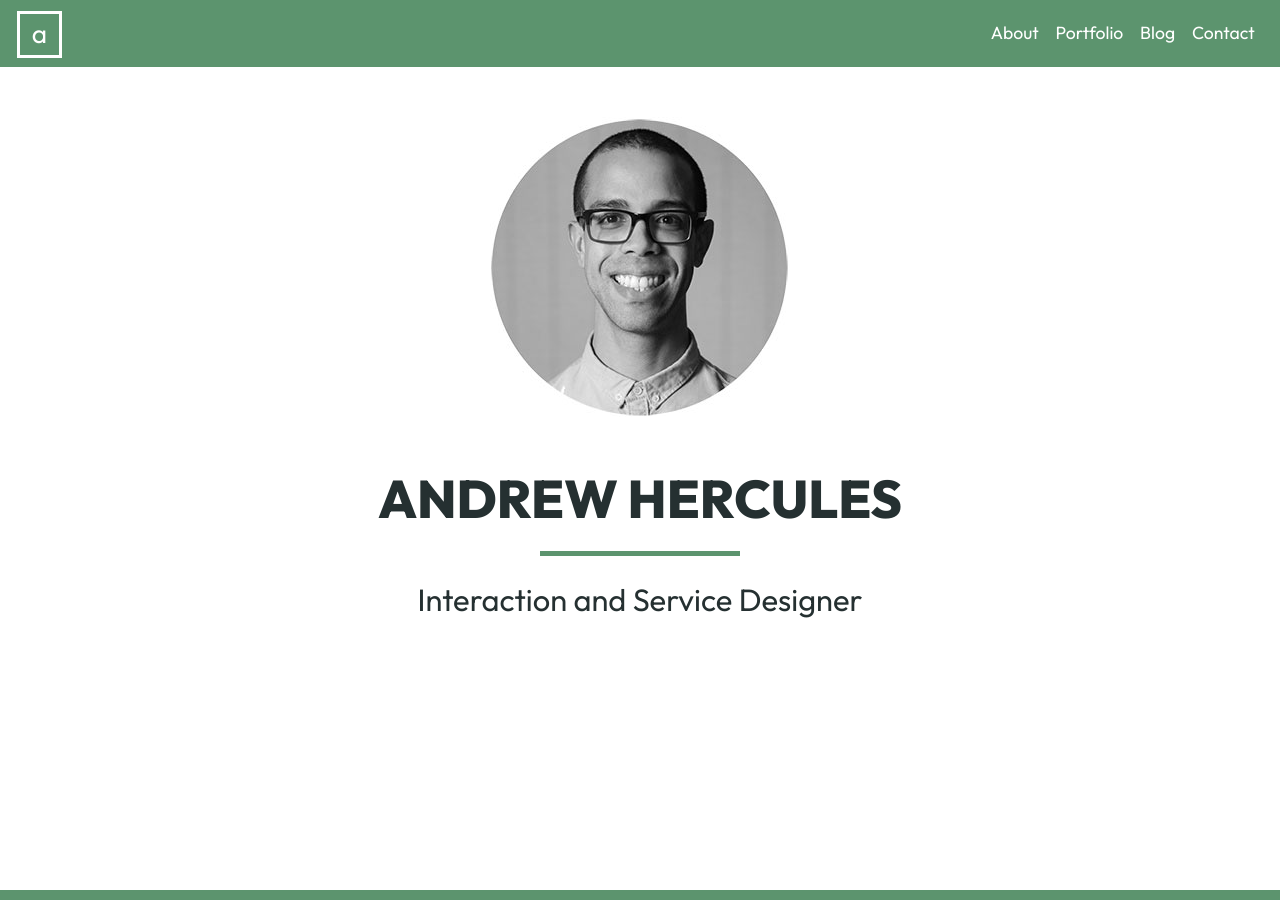
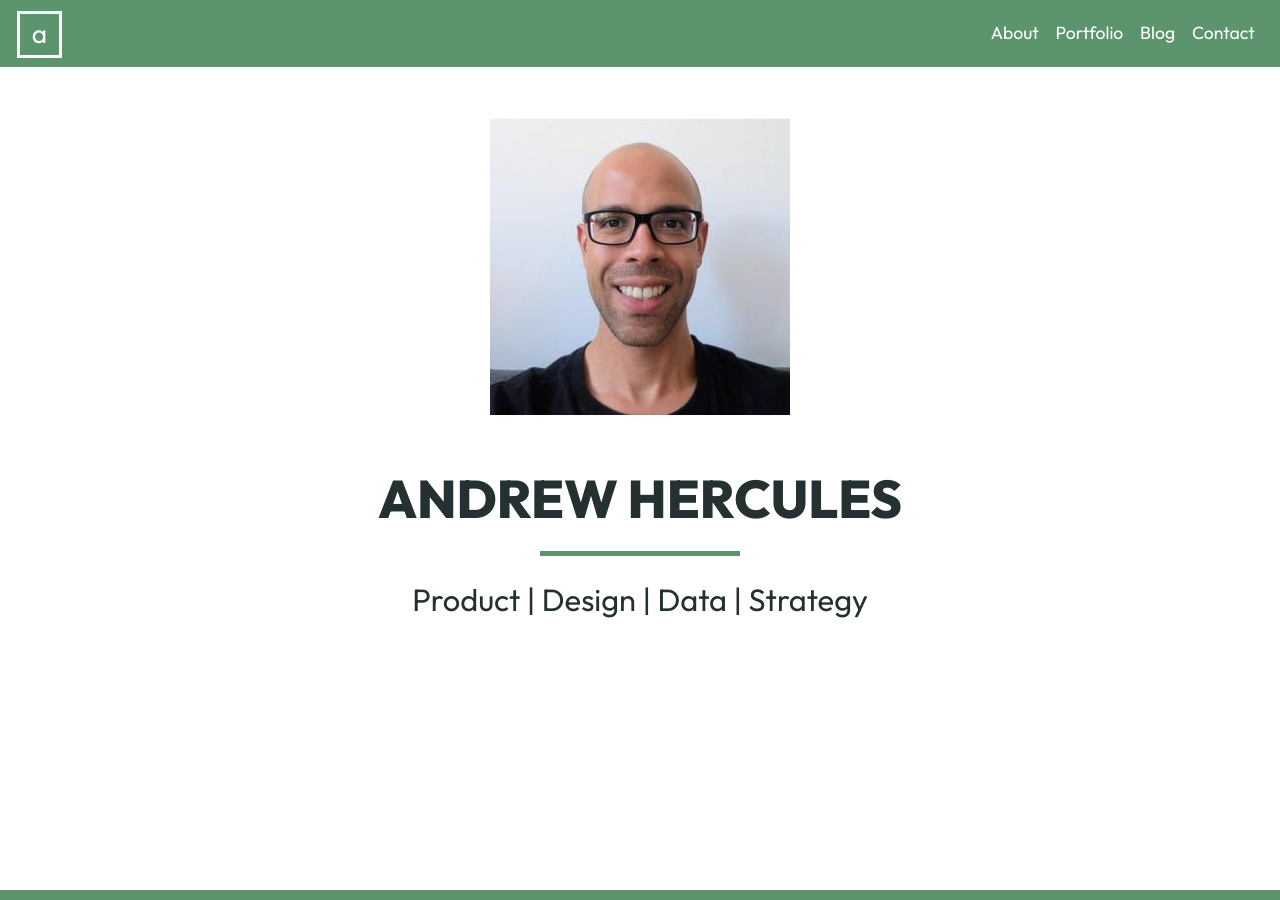
Before and after one commit to andrewhercules/andrewhercules.github.io, a Jekyll site: the page built from index.html, in a window 1280 px wide. Built offline with Jekyll 4.4.1, drawn with Linux system fonts in a browser that asks for light colours.

Commit message:
Updated homepage

```diff
--- a/_layouts/home.html
+++ b/_layouts/home.html
@@ -5,10 +5,10 @@ layout: default
   <div class="container">
     <div class="row">
       <div class="col-lg-12 text-center ">
-        <img class="mb-5" src="/assets/img/andrew_hercules_photo.jpg" alt="Profile photo of Andrew Hercules">
+        <img class="mb-5" src="/assets/img/andrew_hercules_photo_2025_colour.jpg" alt="Profile photo of Andrew Hercules">
         <h1 id="index-name">Andrew Hercules</h1>
         <hr class="h1-underline" />
-        <h3 id="index-skills">Interaction and Service Designer</h3>
+        <h3 id="index-skills">Product | Design | Data | Strategy</h3>
       </div>
     </div>
   </div>
```
Also changed, not shown: assets/img/andrew_hercules_photo_2025_bw.jpg (added), assets/img/andrew_hercules_photo_2025_colour.jpg (added).
